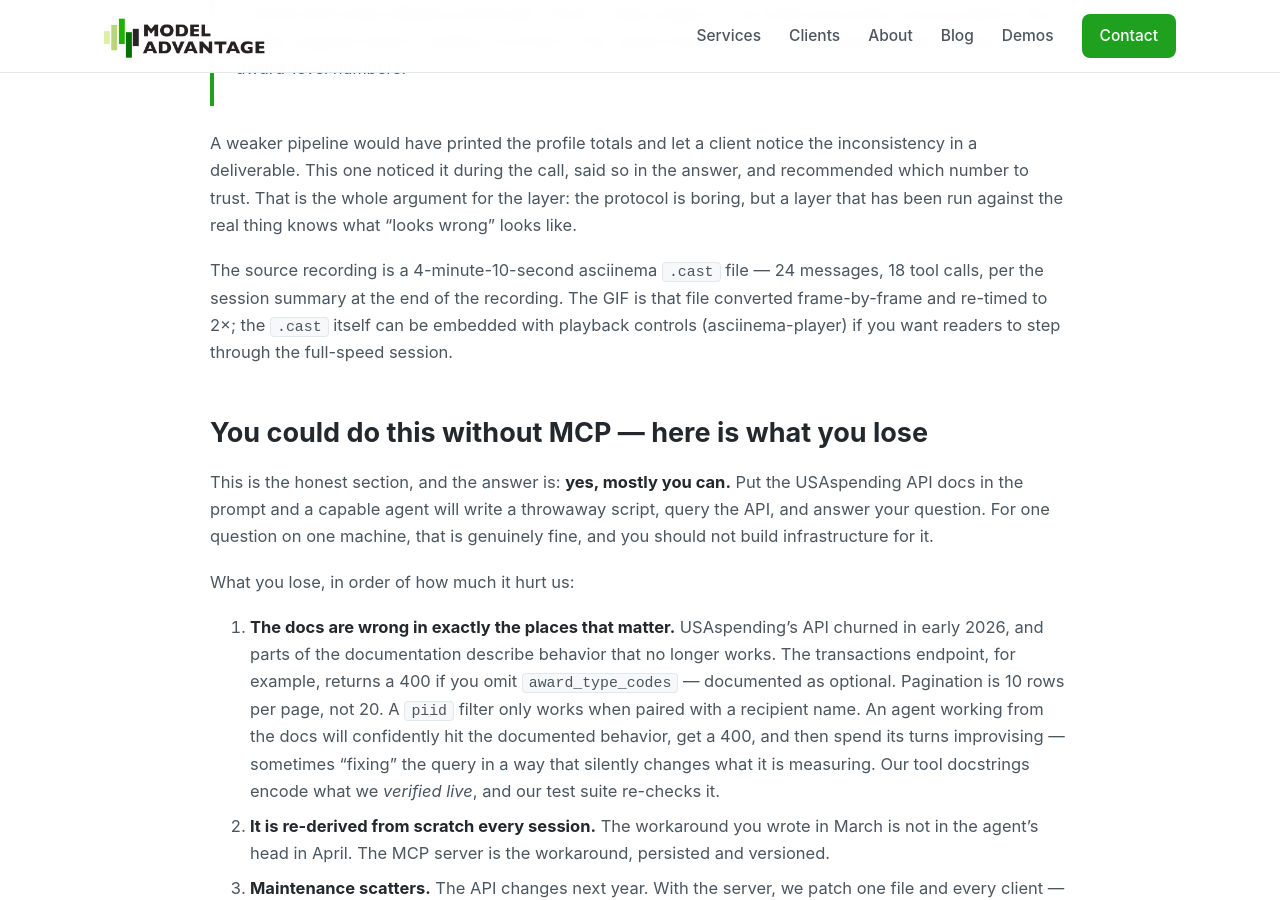
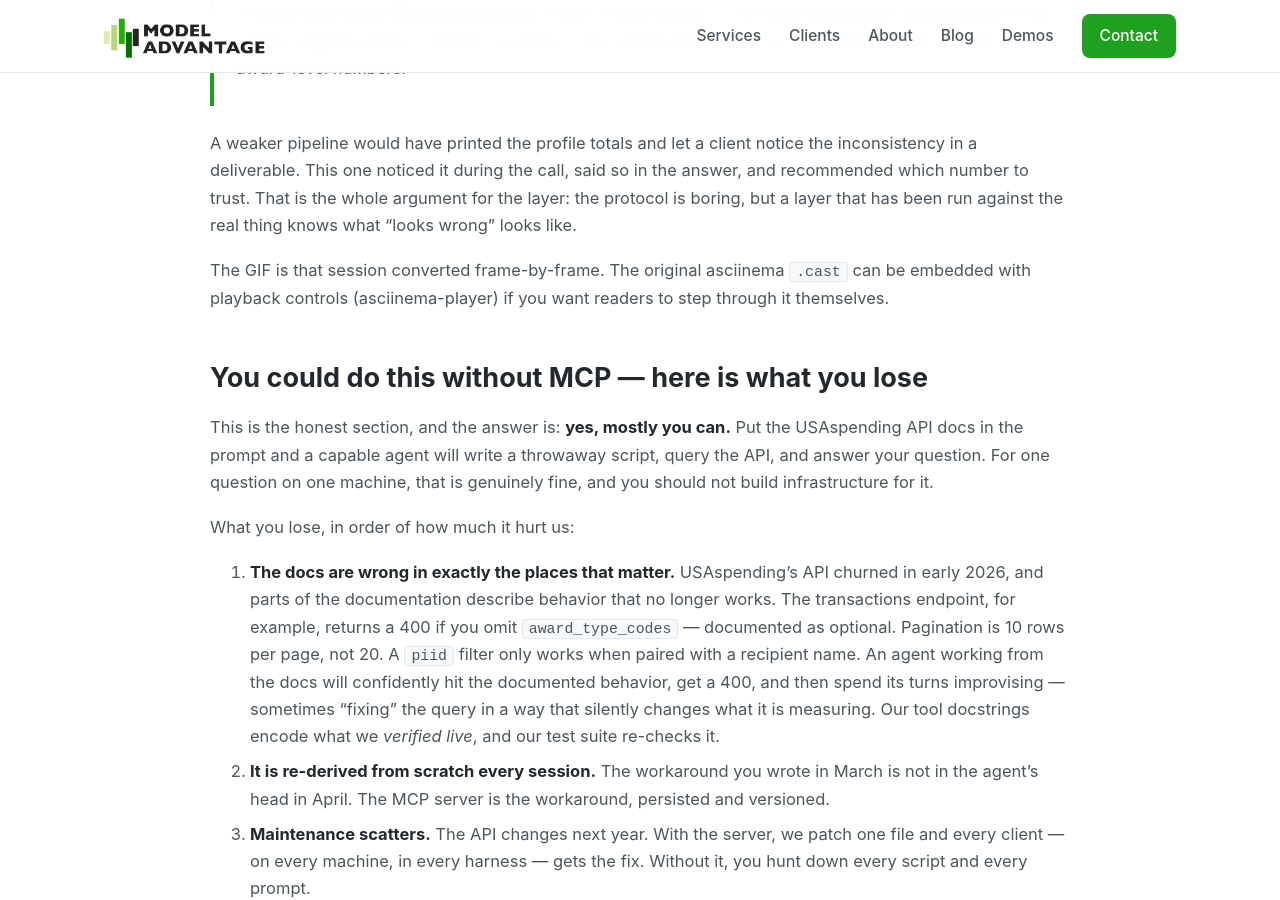
Before and after one commit to beyondrisks/beyondrisks.github.io, a Jekyll site: the page built from docs/_posts/2026-10-02-building-a-usaspending-mcp-server.md, in a window 1280 px wide and 900 px high, scrolled down 5291 px. Built offline with Jekyll 4.4.1, drawn with Linux system fonts in a browser that asks for light colours; some of the changed text lies outside the part shown.

Commit message:
Re-render demo GIF at original speed with corrected font proportions (native 1248x768, no downscale)

```diff
--- a/docs/_posts/2026-10-02-building-a-usaspending-mcp-server.md
+++ b/docs/_posts/2026-10-02-building-a-usaspending-mcp-server.md
@@ -87,7 +87,7 @@
 
 ## A demonstration: a real session
 
-The GIF below is not a walkthrough. It is a recording of a live Hermes session from October 5, 2026, running against the server in this environment — the `.cast` file, not a re-render, and the numbers are what the API returned that morning, not staged output. Three questions, played at 2× speed:
+The GIF below is not a walkthrough. It is a recording of a live Hermes session from October 5, 2026, running against the server in this environment — the `.cast` file, not a re-render, and the numbers are what the API returned that morning, not staged output. Three questions, at original speed:
 
 ![The live session: a DoD FY2025 spend analysis through the usaspending MCP](/assets/images/usaspending-mcp-demo.gif)
 
@@ -116,7 +116,7 @@
 
 A weaker pipeline would have printed the profile totals and let a client notice the inconsistency in a deliverable. This one noticed it during the call, said so in the answer, and recommended which number to trust. That is the whole argument for the layer: the protocol is boring, but a layer that has been run against the real thing knows what "looks wrong" looks like.
 
-The source recording is a 4-minute-10-second asciinema `.cast` file — 24 messages, 18 tool calls, per the session summary at the end of the recording. The GIF is that file converted frame-by-frame and re-timed to 2×; the `.cast` itself can be embedded with playback controls (asciinema-player) if you want readers to step through the full-speed session.
+The GIF is that session converted frame-by-frame. The original asciinema `.cast` can be embedded with playback controls (asciinema-player) if you want readers to step through it themselves.
 
 ## You could do this without MCP — here is what you lose
 
```
Also changed, not shown: 1 other file.
